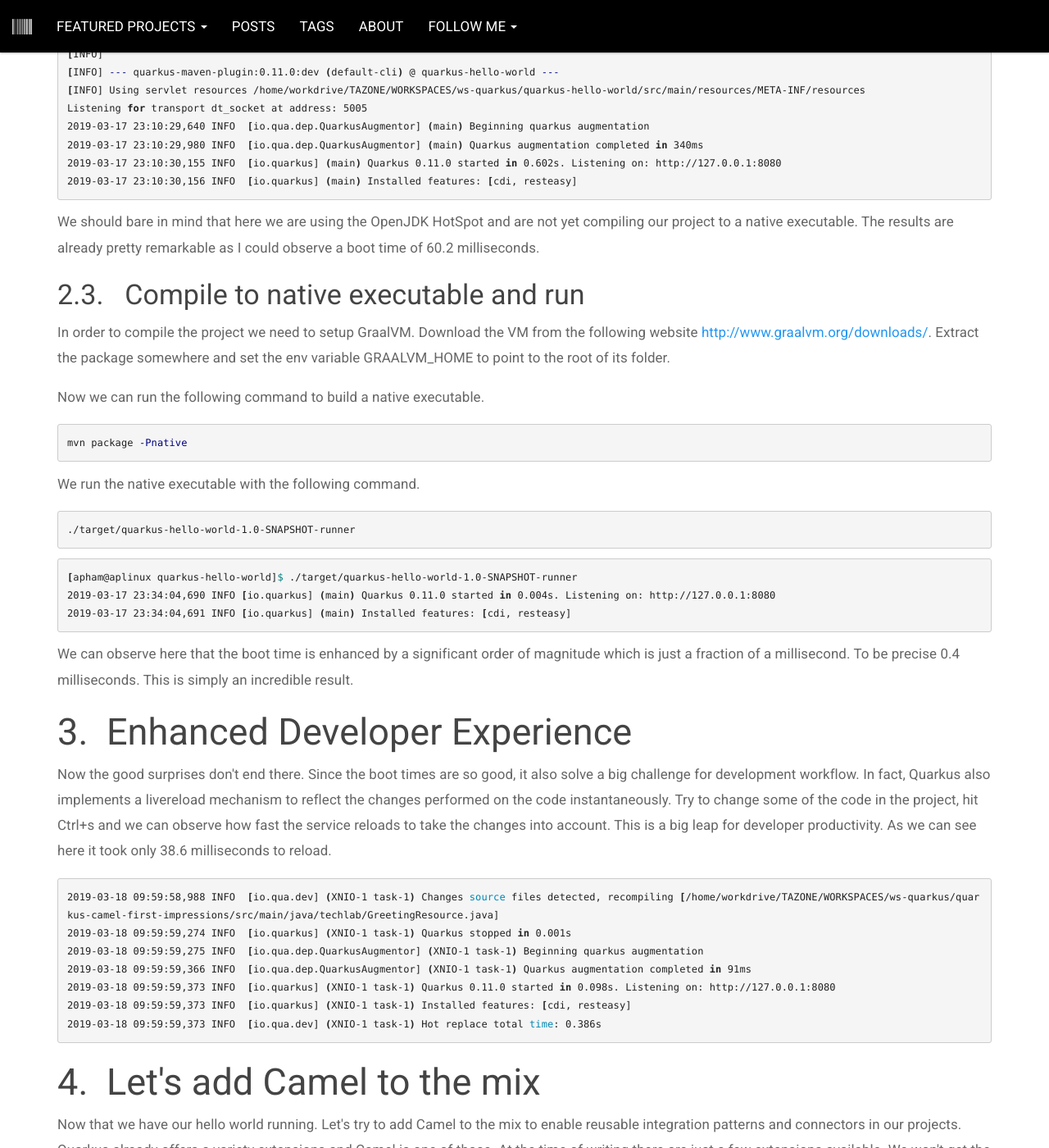
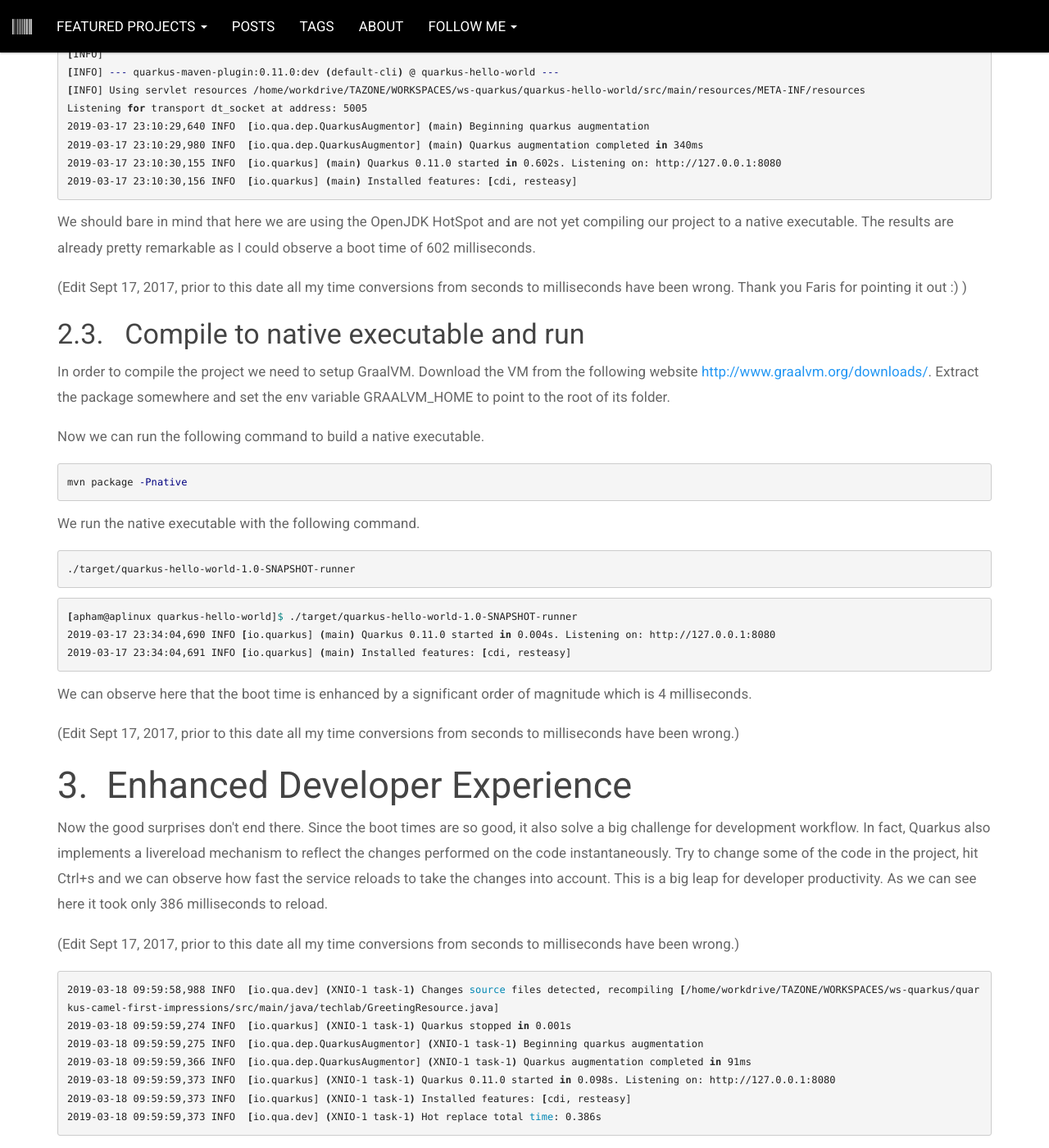
Before and after one commit to alainpham/alainpham.github.io, a Jekyll site: the page built from _posts/2019-03-15-quarkus-camel-first-impressions-on-a-game-changing-framework.html, in a window 1280 px wide and 1400 px high, scrolled down 5021 px. Shown: the whole window at 82% size. Built offline with Jekyll 4.4.1, drawn with Linux system fonts in a browser that asks for light colours; comment, search, counter and statistics services are not loaded; some of the changed text lies outside the part shown.

Commit message:
wrong unit calculations on quarkus articel

```diff
--- a/_posts/2019-03-15-quarkus-camel-first-impressions-on-a-game-changing-framework.html
+++ b/_posts/2019-03-15-quarkus-camel-first-impressions-on-a-game-changing-framework.html
@@ -1,7 +1,7 @@
 ---
 layout: default
 title: "Quarkus Camel, First Impressions on a Game Changing Framework"
-date: 2019-07-04 05:00:00 +0200
+date: 2019-09-17 05:00:00 +0200
 published: 2019-03-15 05:00:00 +0200
 comments: true
 categories: development
@@ -238,9 +238,9 @@
 
 <p>
     We should bare in mind that here we are using the OpenJDK HotSpot and are not yet compiling our project to a native executable.
-    The results are already pretty remarkable as I could observe a boot time of 60.2 milliseconds.
+    The results are already pretty remarkable as I could observe a boot time of 602 milliseconds.
 </p>
-
+<p>(Edit Sept 17, 2017, prior to this date all my time conversions from seconds to milliseconds have been wrong. Thank you Faris for pointing it out :) )</p>
 <h3>
     Compile to native executable and run
 </h3>
@@ -273,17 +273,20 @@
 {% endhighlight %}
 
 <p>
-    We can observe here that the boot time is enhanced by a significant order of magnitude which is just a fraction of a millisecond.
-    To be precise 0.4 milliseconds. This is simply an incredible result.
+    We can observe here that the boot time is enhanced by a significant order of magnitude which is 4 milliseconds.
 </p>
+
+<p>(Edit Sept 17, 2017, prior to this date all my time conversions from seconds to milliseconds have been wrong.)</p>
+
 
 <h2>Enhanced Developer Experience</h2>
 <p>
     Now the good surprises don't end there. Since the boot times are so good, it also solve a big challenge for development workflow.
     In fact, Quarkus also implements a livereload mechanism to reflect the changes performed on the code instantaneously.
     Try to change some of the code in the project, hit Ctrl+s and we can observe how fast the service reloads to take the changes into account.
-    This is a big leap for developer productivity. As we can see here it took only 38.6 milliseconds to reload.
+    This is a big leap for developer productivity. As we can see here it took only 386 milliseconds to reload.
 </p>
+<p>(Edit Sept 17, 2017, prior to this date all my time conversions from seconds to milliseconds have been wrong.)</p>
 {% highlight shell %}
 2019-03-18 09:59:58,988 INFO  [io.qua.dev] (XNIO-1 task-1) Changes source files detected, recompiling [/home/workdrive/TAZONE/WORKSPACES/ws-quarkus/quarkus-camel-first-impressions/src/main/java/techlab/GreetingResource.java]
 2019-03-18 09:59:59,274 INFO  [io.quarkus] (XNIO-1 task-1) Quarkus stopped in 0.001s
@@ -389,7 +392,8 @@
 2019-03-18 11:05:58,835 INFO  [route1] (Camel (camel-1) thread #0 - timer://testTimer) test
 {% endhighlight %}
 
-<p>We can see that the boot time is a fraction of a millisecond, 0.7 milliseconds which is absolutely amazing!</p>
+<p>We can see that the boot time is of 7 milliseconds!</p>
+<p>(Edit Sept 17, 2017, prior to this date all my time conversions from seconds to milliseconds have been wrong.)</p>
 
 <h2>
     In summary, why is Quarkus so amazing ?
```
Also changed, not shown: Gemfile.lock.
